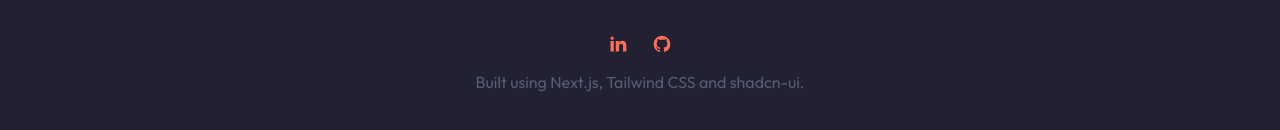
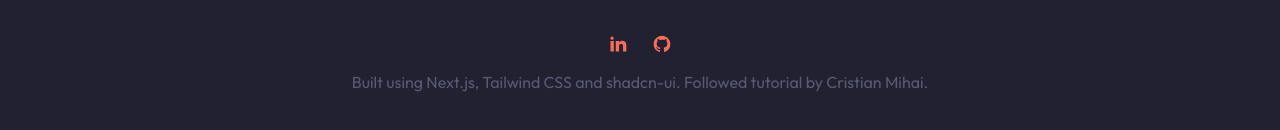
Before and after one commit to nisarg-dave/portfolio, a Next.js app: page / in a window 1280 px wide. Shown: the part 4722-4852 px from the top of the page. Built offline with nearby package versions, Linux system fonts and the light colour scheme.

Commit message:
refactor: Credited the tutorial presenter

```diff
--- a/components/Footer.tsx
+++ b/components/Footer.tsx
@@ -12,7 +12,8 @@ function Footer() {
           />
           {/* copyright */}
           <div className="text-muted-foreground">
-            Built using Next.js, Tailwind CSS and shadcn-ui.
+            Built using Next.js, Tailwind CSS and shadcn-ui. Followed tutorial
+            by Cristian Mihai.
           </div>
         </div>
       </div>
```
